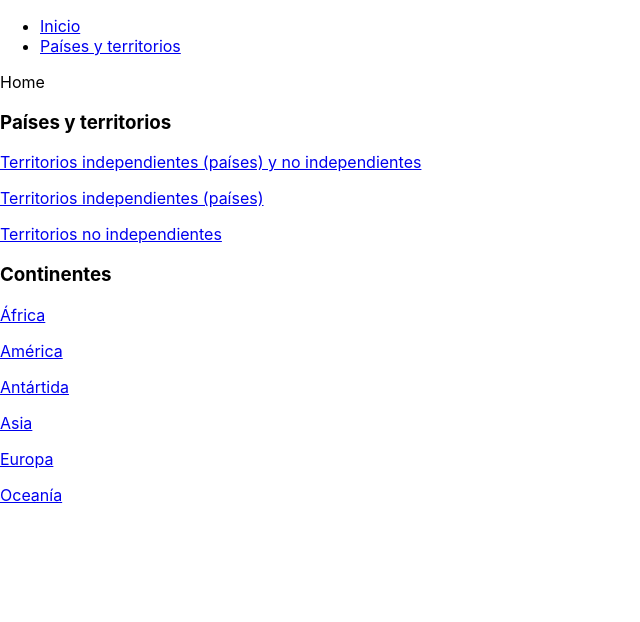
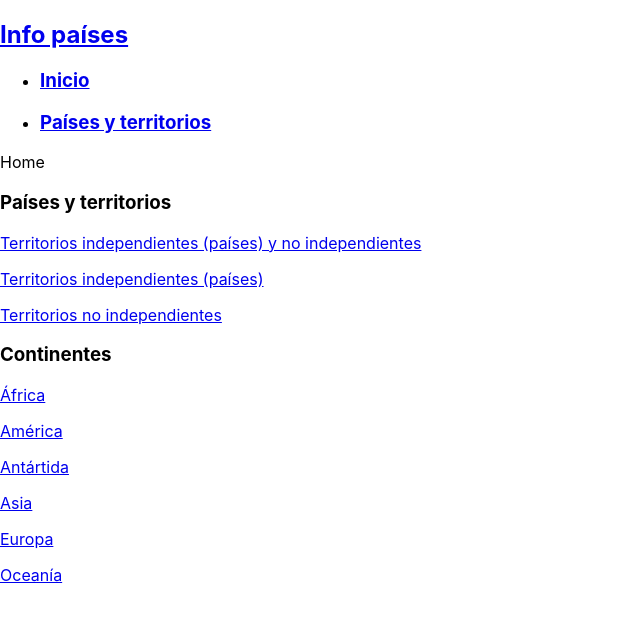
Before and after one commit to MohamedTaha-01/info-paises, a React (Create React App) app: page / in a window 1280 px wide. Shown: the top 622 px of the page, without its empty margins (0-640 px from the left). Built offline with nearby package versions, Linux system fonts and the light colour scheme.

Commit message:
changes in navigation

```diff
--- a/src/App.jsx
+++ b/src/App.jsx
@@ -1,19 +1,18 @@
 import { useState, useEffect } from "react";
-import { Routes, Route, Link } from 'react-router-dom';
+import { Routes, Route, Link } from "react-router-dom";
 import Countries from "./pages/Countries";
 import Country from "./pages/Country";
 import Home from "./pages/Home";
 import Nav from "./components/Nav";
 
 function App() {
-
   return (
     <div className="App">
       <Nav />
       <Routes>
-        <Route path="/countries" element={<Countries />} />
-        <Route path="/countries/:id" element={<Country />} />
-        <Route path="/" element={<Home />} />
+        <Route exact path="/countries" element={<Countries />} />
+        <Route exact path="/countries/:id" element={<Country />} />
+        <Route exact path="/" element={<Home />} />
       </Routes>
     </div>
   );
--- a/src/components/Nav.jsx
+++ b/src/components/Nav.jsx
@@ -1,14 +1,21 @@
-import { Link } from "react-router-dom";
+import { Link, NavLink } from "react-router-dom";
 
 export default function Nav() {
   return (
     <nav>
+      <h1>
+        <Link to="/">Info países</Link>
+      </h1>
       <ul>
         <li>
-          <Link to="/">Inicio</Link>
+          <NavLink end to="/">
+            <h3>Inicio</h3>
+          </NavLink>
         </li>
         <li>
-          <Link to="/countries">Países y territorios</Link>
+          <NavLink to="/countries">
+            <h3>Países y territorios</h3>
+          </NavLink>
         </li>
       </ul>
     </nav>
```
